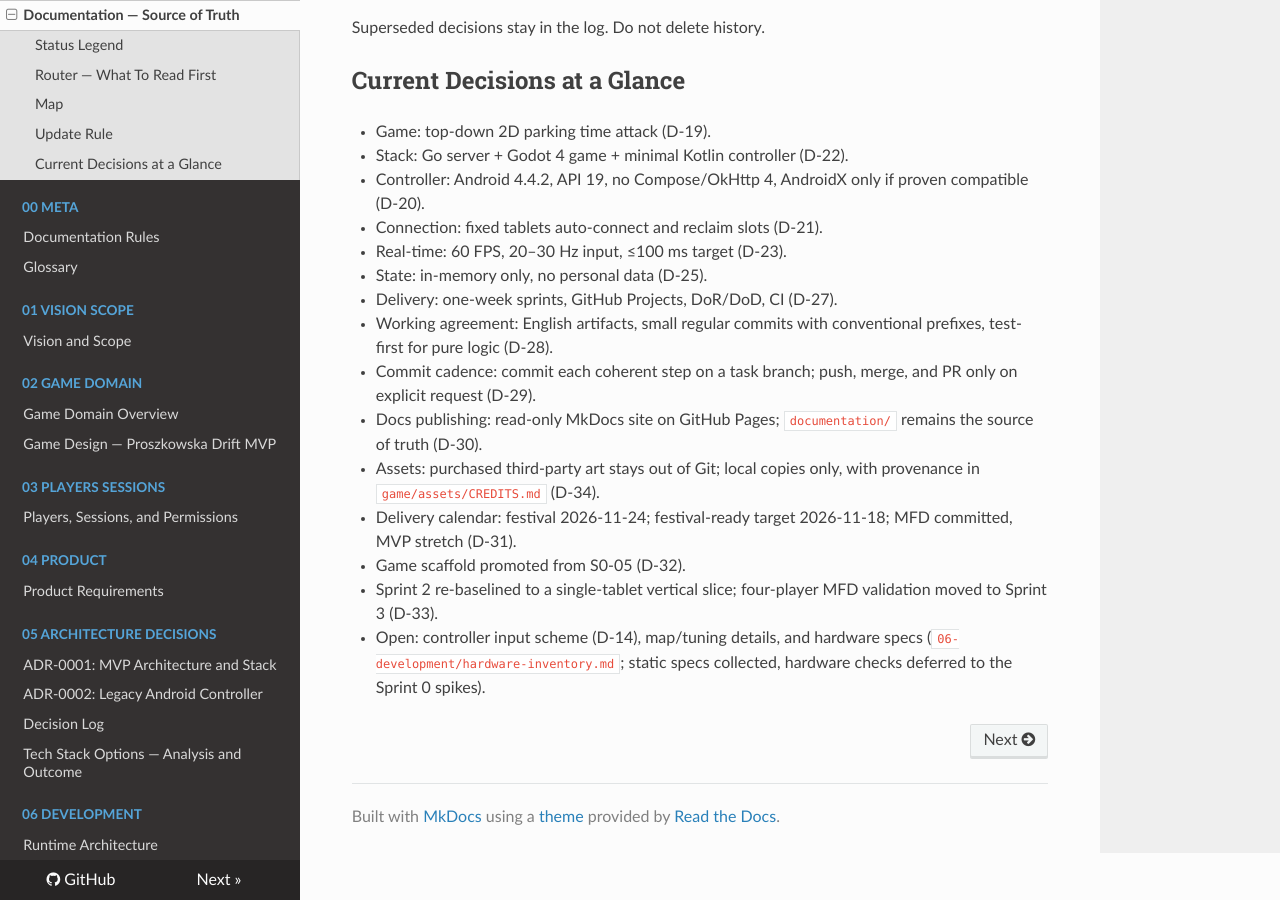
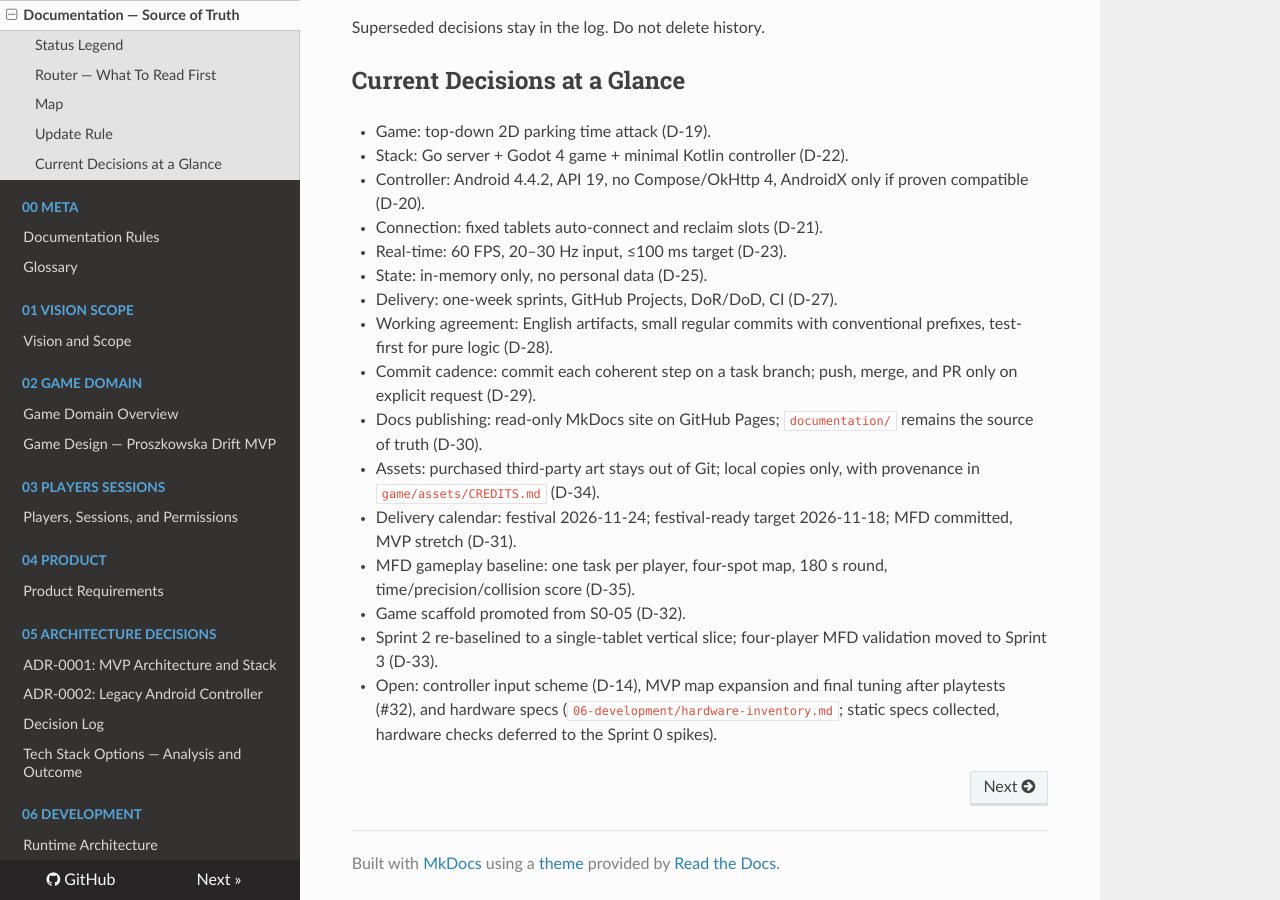
Before and after one commit to PSZLBit/ProszkowskaDrift, an MkDocs documentation site: the page built from documentation/README.md, in a window 1280 px wide and 900 px high, scrolled down 1810 px. Built offline with MkDocs 1.6.1, drawn with Linux system fonts in a browser that asks for light colours; nearby versions of some CDN libraries.

Commit message:
docs(game): record the MFD baseline decision

```diff
--- a/documentation/README.md
+++ b/documentation/README.md
@@ -84,9 +84,12 @@ Superseded decisions stay in the log. Do not delete history.
   provenance in `game/assets/CREDITS.md` (D-34).
 - Delivery calendar: festival 2026-11-24; festival-ready target 2026-11-18;
   MFD committed, MVP stretch (D-31).
+- MFD gameplay baseline: one task per player, four-spot map, 180 s round,
+  time/precision/collision score (D-35).
 - Game scaffold promoted from S0-05 (D-32).
 - Sprint 2 re-baselined to a single-tablet vertical slice; four-player MFD
   validation moved to Sprint 3 (D-33).
-- Open: controller input scheme (D-14), map/tuning details, and hardware specs
+- Open: controller input scheme (D-14), MVP map expansion and final tuning
+  after playtests (#32), and hardware specs
   (`06-development/hardware-inventory.md`; static specs collected, hardware
   checks deferred to the Sprint 0 spikes).
```
Also changed, not shown: documentation/05-architecture-decisions/decision-log.md (+1 -0 lines).
